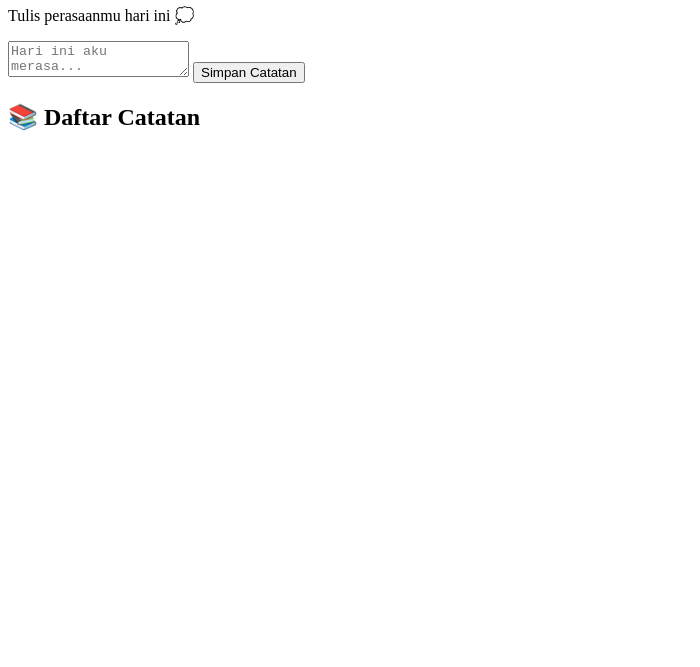
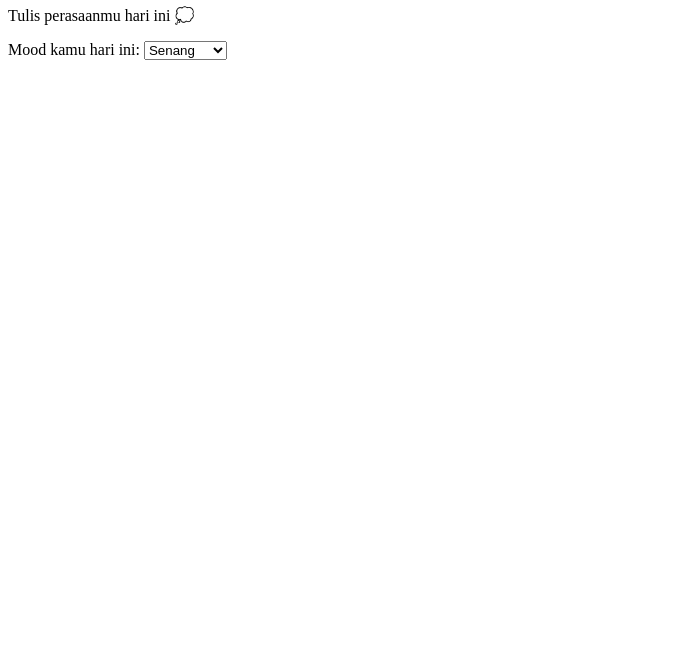
Before and after one commit to Santy116/T4-Git-GitHub, a plain HTML site: page index.html in a window 1280 px wide. Shown: the part 133-800 px from the top of the page, without its empty margins (0-700 px from the left). Drawn offline with Linux system fonts and the light colour scheme.

Commit message:
feat: tambahkan fitur mood harian dengan emoji

```diff
--- a/index.html
+++ b/index.html
@@ -11,14 +11,20 @@
         <h1>📔 Catatan Harian</h1>
         <p class="subtitle">Tulis perasaanmu hari ini 💭</p>
 
-        <textarea id="noteInput" placeholder="Hari ini aku merasa..."></textarea>
-        <button onclick="simpanCatatan()">Simpan Catatan</button>
+        <p id="tanggalHariIni" class="tanggal"></p>
 
-        <div class="catatan-list">
-          <h2>📚 Daftar Catatan</h2>
-          <ul id="catatanContainer"></ul>
+        <div class="mood-section">
+          <label for="moodSelect">Mood kamu hari ini:</label>
+          <select id="moodSelect">
+            <option value="😊">Senang</option>
+            <option value="😔">Sedih</option>
+            <option value="😤">Kesal</option>
+            <option value="😴">Lelah</option>
+            <option value="🤩">Semangat</option>
+          </select>
         </div>
-      </div>
+
       <script src="script.js"></script>
+
 </body>
 </html>
```
